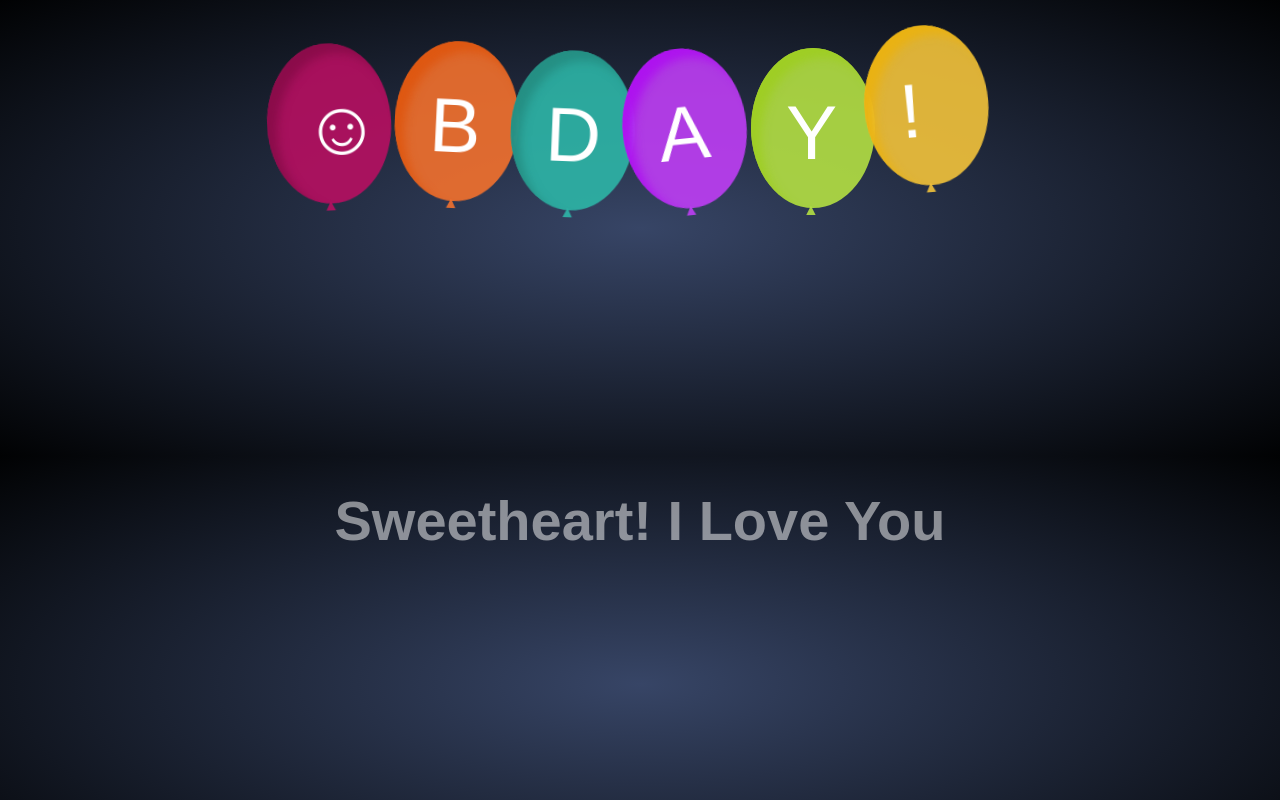
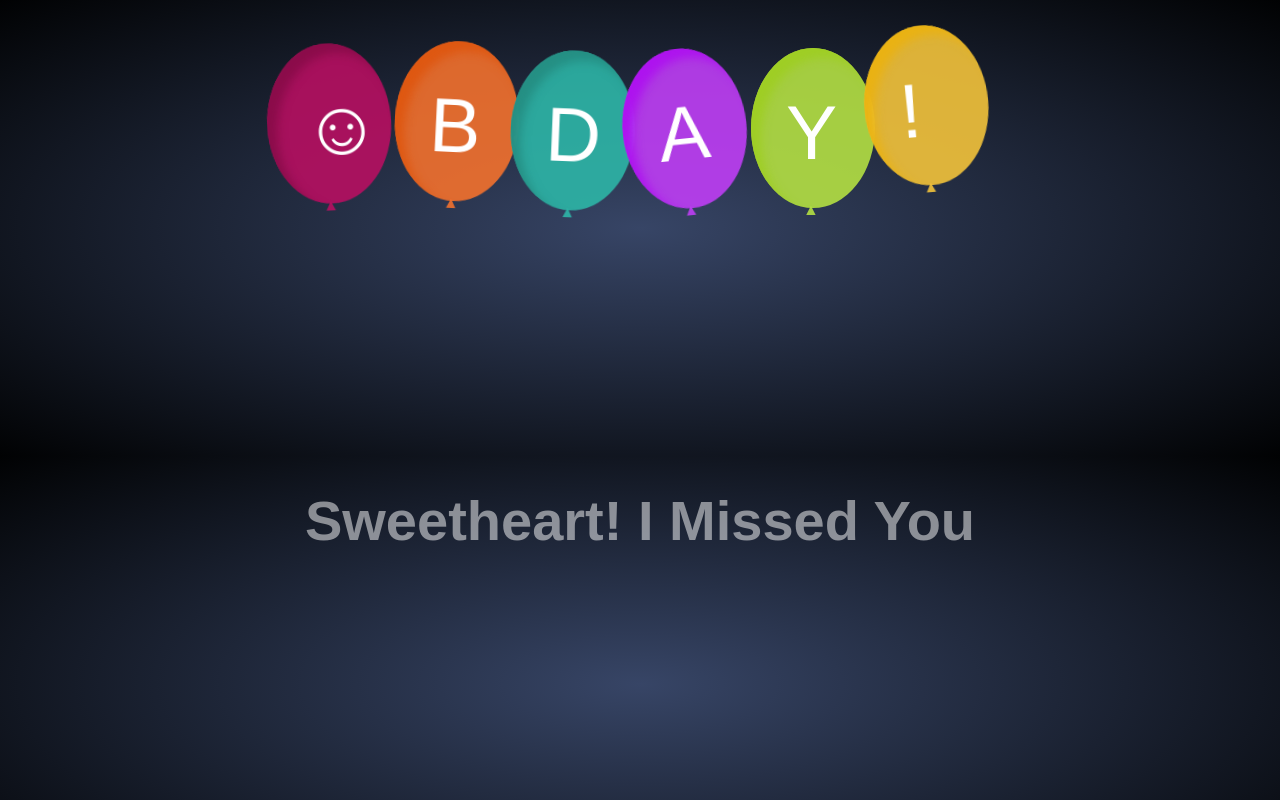
Before and after one commit to Ikeh-Akinyemi/Iliona-s-Birthday, a plain HTML site: page index.html in a window 1280 px wide. Drawn offline with Linux system fonts and the light colour scheme; a web font is replaced by a local one.

Commit message:
Update the html file

```diff
--- a/index.html
+++ b/index.html
@@ -312,7 +312,7 @@
                 <div><span>!</span>
                 </div>
             </div>
-             <h1>Sweetheart! I Love You</h1>
+             <h1>Sweetheart! I Missed You</h1>
         </div>
         <script>
 
```
